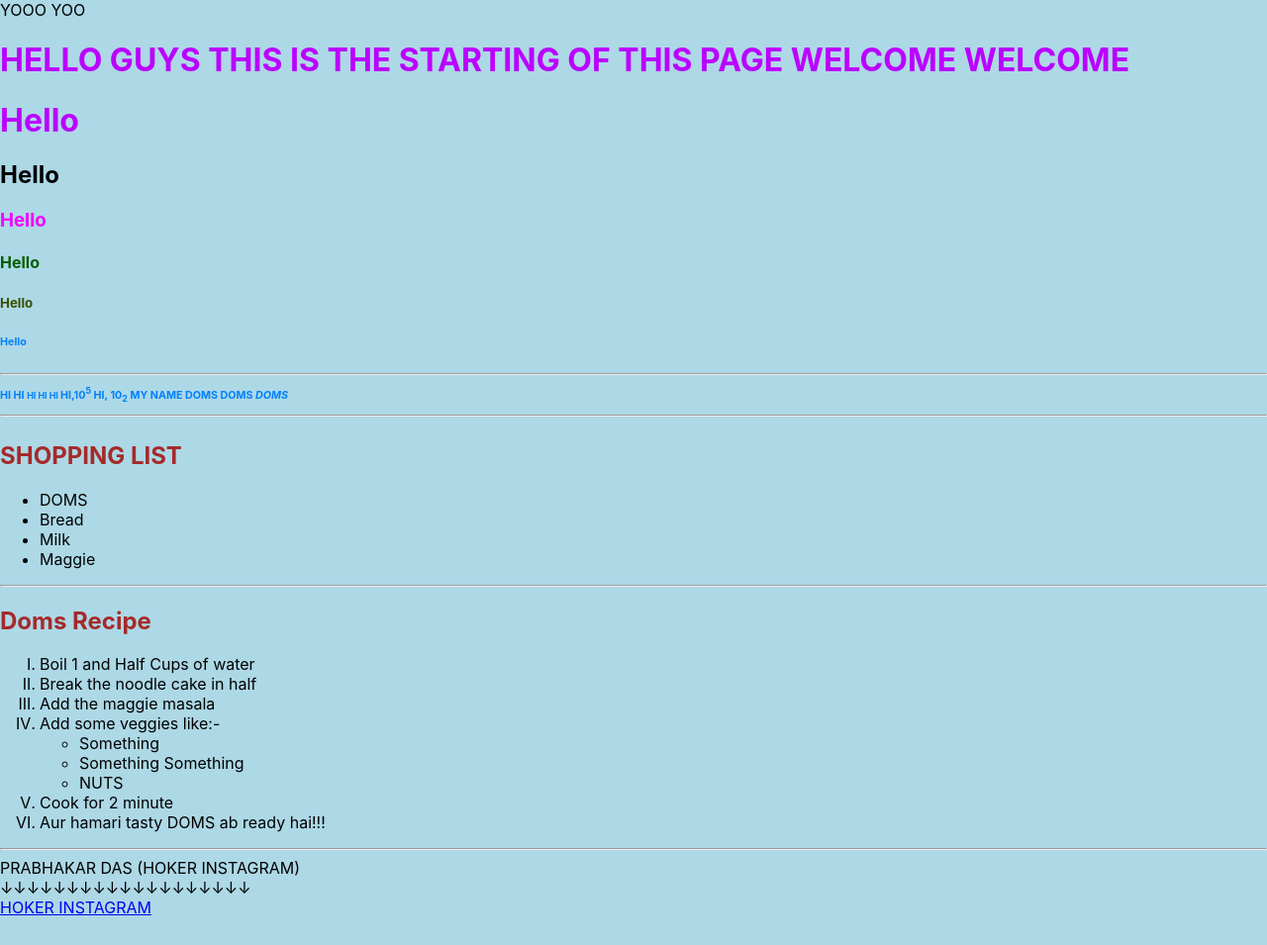
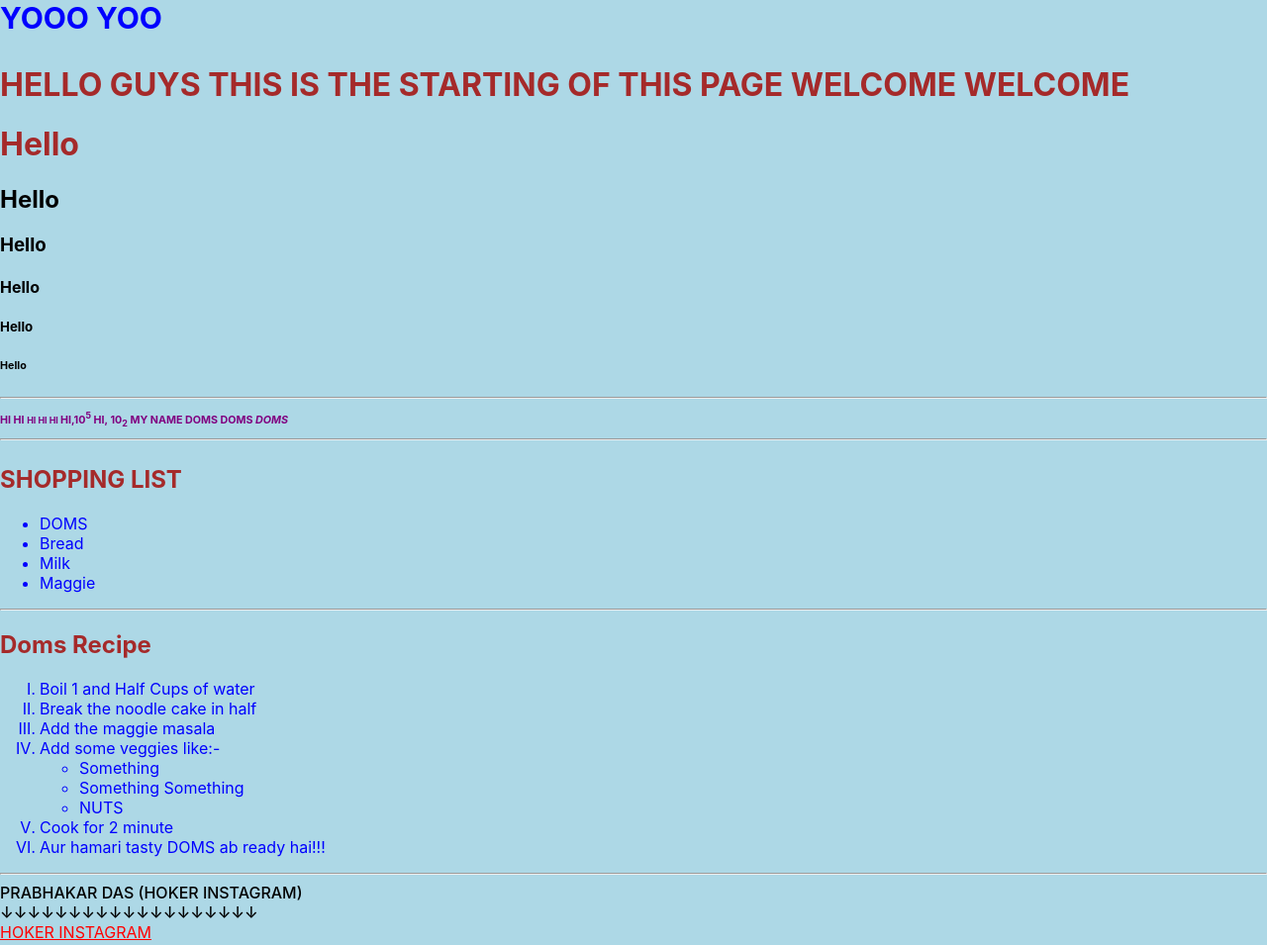
Before and after one commit to debojit111/My-First-Repository, a plain HTML site: page page 1.html in a window 1280 px wide. Shown: the top 955 px of the page at 99% size. Drawn offline with Linux system fonts and the light colour scheme.

Commit message:
Add files via upload

```diff
--- a/Style/Begining With Css.css
+++ b/Style/Begining With Css.css
@@ -0,0 +1,9 @@
+
+li{
+    list-style-type: square;
+}
+
+.special{
+    color: brown;
+    font-weight: 200;
+}
--- a/Style/color for page1.css
+++ b/Style/color for page1.css
@@ -1,26 +1,40 @@
-h1 {
-    color: rgb(187, 0, 255);
+h1{
+    color: brown;
 }
 
-h2 {
-    color: rgb(0, 0, 0);
+.header{
+    color: blue;
+    font-size:  30;
+    font-weight: bolder;
 }
 
-
-h3 {
-    color: rgb(242, 0, 255);
+.shopping.list{
+    color: blue;
 }
 
-
-h4 {
-    color: rgb(6, 93, 0);
+.recipe{
+    color: blue;
 }
 
-
-h5 {
-    color: rgb(59, 79, 0);
+.scientific{
+    color: purple;
 }
 
-h6 {
-    color: rgb(0, 128, 255);
+.link{
+    color: red;
 }
+
+.name.text{
+    color: rgb(0, 0, 0);
+    font: bolder;
+    font-weight: 500;
+}
+
+.flower.image.text{
+    color: violet;
+}
+
+.next.page.indicator{
+
+    color: rgb(0, 66, 33);
+}
--- a/Style/style for page1.css
+++ b/Style/style for page1.css
@@ -48,3 +48,11 @@ footer a {
     float: left;
     color: white;
 }
+
+footer a {
+    text-decoration: none;
+    padding: 20px;
+    text-align: center;
+    float: left;
+    color: white;
+}
```
